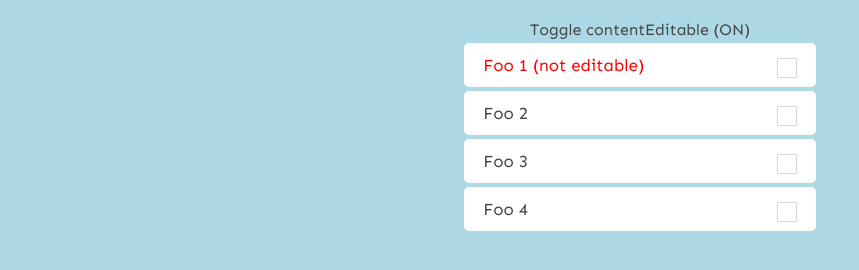
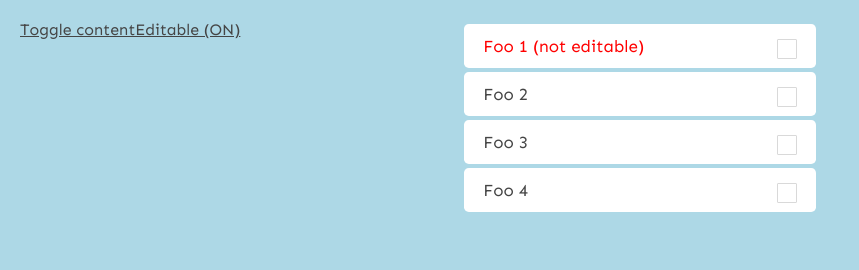
Before and after one commit to david-prv/test-cedit-checkboxes, a plain HTML site: page ceditable-checkbox.html in a window 1280 px wide. Shown: the whole page, without its empty margins (0-859 px from the left). Drawn offline with Linux system fonts and the light colour scheme.

Commit message:
Update main.css

```diff
--- a/css/main.css
+++ b/css/main.css
@@ -100,3 +100,10 @@ label {
 label:hover {
   border-bottom-color: #adadad;
 }
+
+a {
+  position: absolute;
+  top:20px;
+  left:20px;
+  text-decoration: underline;
+}
```
